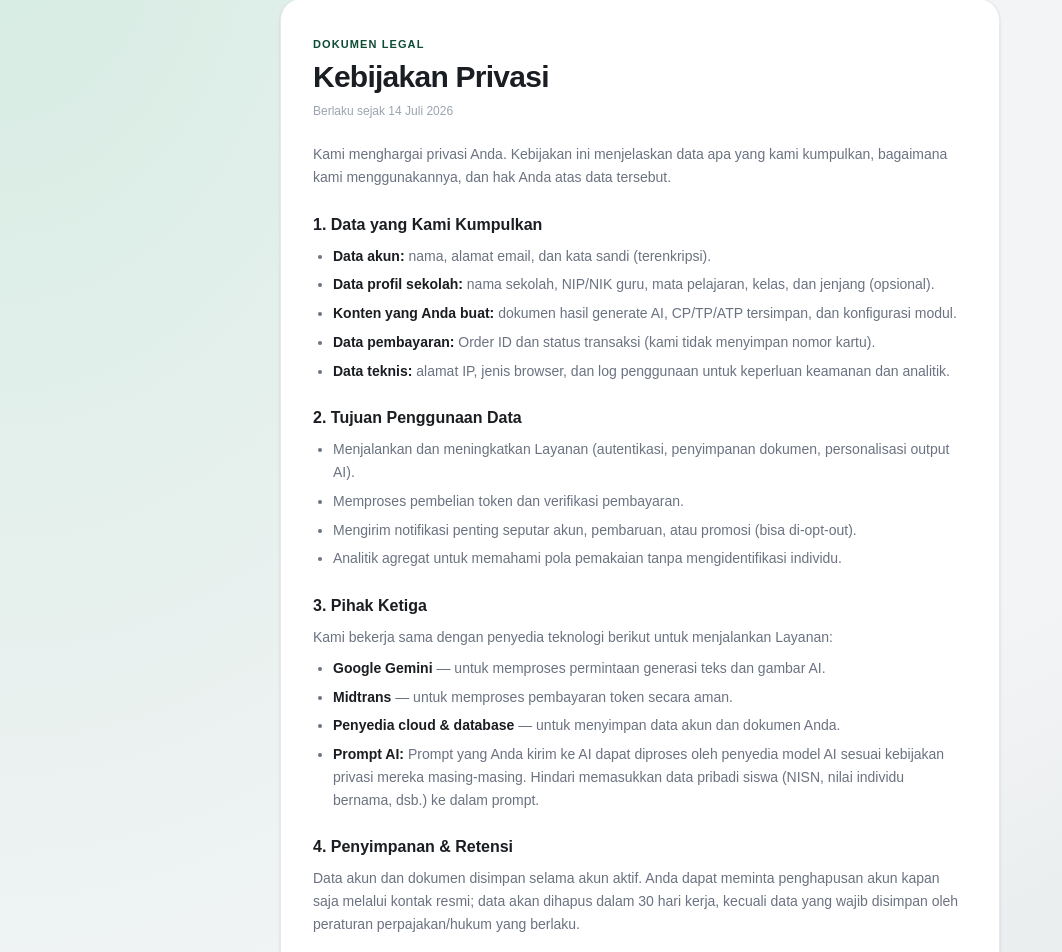
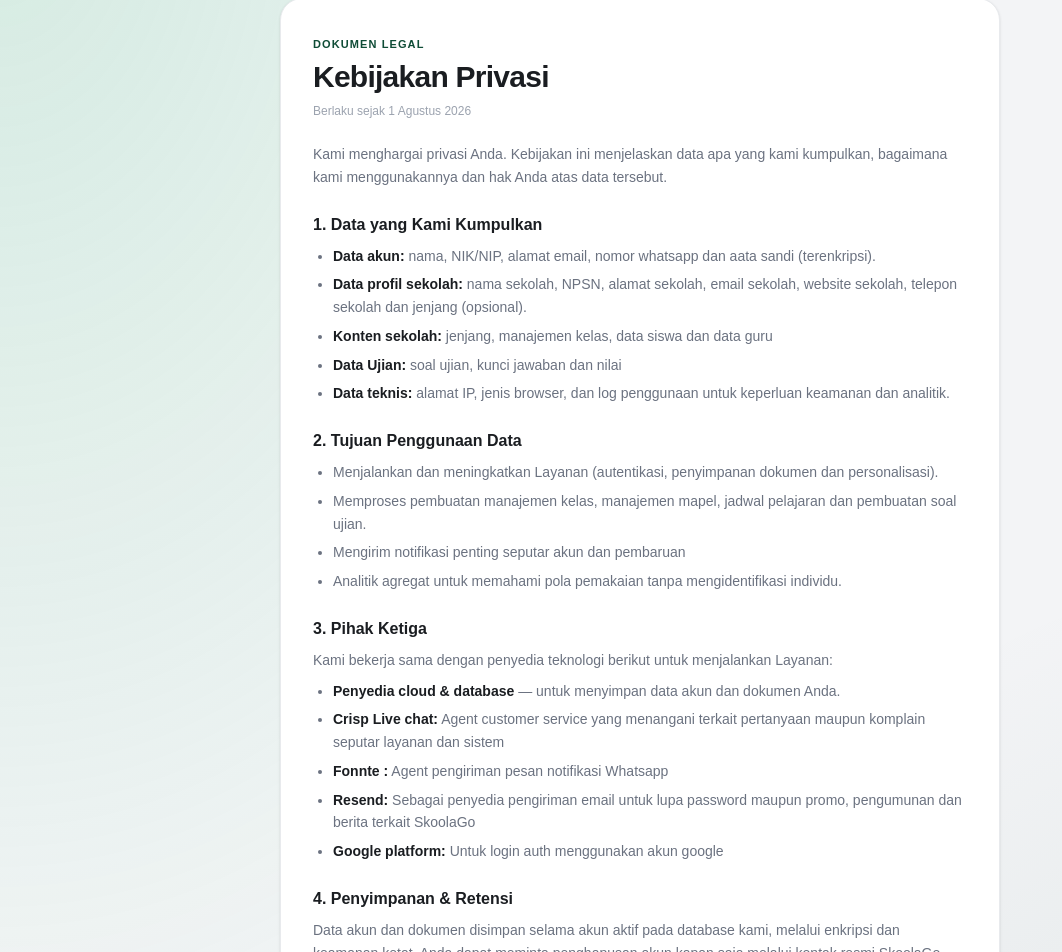
Before and after one commit to aguspurnomomz/sdngebomngan_frontend_repo, a React (Vite) app: page /privacy in a window 1280 px wide. Shown: the part 103-1055 px from the top of the page, without its empty margins (0-1062 px from the left). Built offline with nearby package versions, Linux system fonts and the light colour scheme; no server answers.

Commit message:
add : terms and privacy legal note

```diff
--- a/index.html
+++ b/index.html
@@ -2,7 +2,7 @@
 <html lang="en">
   <head>
     <meta charset="UTF-8" />
-    <link rel="icon" type="image/png" href="/icosklg.png" />
+    <link rel="icon" type="image/png" href="/logo_gembongan.png" />
     <meta name="viewport" content="width=device-width, initial-scale=1.0" />
     <link rel="preconnect" href="https://fonts.googleapis.com" />
     <link rel="preconnect" href="https://fonts.gstatic.com" crossorigin />
@@ -15,7 +15,7 @@
       data-client-key="Mid-client-65ejlOi2DCCaq7Mq">
     </script> -->
 
-    <title>SkoolaGo</title>
+    <title>Portal Pendidikan</title>
   </head>
   <body>
     <div id="root"></div>
--- a/src/pages/PrivacyPage.tsx
+++ b/src/pages/PrivacyPage.tsx
@@ -34,21 +34,21 @@ export default function PrivacyPage() {
             <h1 className="mt-1 mb-2 text-2xl font-bold tracking-tight text-tp-text sm:text-3xl">
               Kebijakan Privasi
             </h1>
-            <p className="text-xs text-tp-faint">Berlaku sejak 14 Juli 2026</p>
+            <p className="text-xs text-tp-faint">Berlaku sejak 1 Agustus 2026</p>
           </div>
 
           <p className="text-sm text-tp-muted leading-relaxed">
-            Kami menghargai privasi Anda. Kebijakan ini menjelaskan data apa yang kami kumpulkan, bagaimana kami menggunakannya, dan hak Anda atas data tersebut.
+            Kami menghargai privasi Anda. Kebijakan ini menjelaskan data apa yang kami kumpulkan, bagaimana kami menggunakannya dan hak Anda atas data tersebut.
           </p>
 
           <div className="space-y-6 text-sm text-tp-muted leading-relaxed">
             <section className="space-y-2">
               <h2 className="text-base font-bold text-tp-text">1. Data yang Kami Kumpulkan</h2>
               <ul className="list-disc pl-5 space-y-1.5">
-                <li><strong className="text-tp-text">Data akun:</strong> nama, alamat email, dan kata sandi (terenkripsi).</li>
-                <li><strong className="text-tp-text">Data profil sekolah:</strong> nama sekolah, NIP/NIK guru, mata pelajaran, kelas, dan jenjang (opsional).</li>
-                <li><strong className="text-tp-text">Konten yang Anda buat:</strong> dokumen hasil generate AI, CP/TP/ATP tersimpan, dan konfigurasi modul.</li>
-                <li><strong className="text-tp-text">Data pembayaran:</strong> Order ID dan status transaksi (kami tidak menyimpan nomor kartu).</li>
+                <li><strong className="text-tp-text">Data akun:</strong> nama, NIK/NIP, alamat email, nomor whatsapp dan aata sandi (terenkripsi).</li>
+                <li><strong className="text-tp-text">Data profil sekolah:</strong> nama sekolah, NPSN, alamat sekolah, email sekolah, website sekolah, telepon sekolah dan jenjang (opsional).</li>
+                <li><strong className="text-tp-text">Konten sekolah:</strong> jenjang, manajemen kelas, data siswa dan data guru</li>
+                <li><strong className="text-tp-text">Data Ujian:</strong> soal ujian, kunci jawaban dan nilai</li>
                 <li><strong className="text-tp-text">Data teknis:</strong> alamat IP, jenis browser, dan log penggunaan untuk keperluan keamanan dan analitik.</li>
               </ul>
             </section>
@@ -56,9 +56,9 @@ export default function PrivacyPage() {
             <section className="space-y-2">
               <h2 className="text-base font-bold text-tp-text">2. Tujuan Penggunaan Data</h2>
               <ul className="list-disc pl-5 space-y-1.5">
-                <li>Menjalankan dan meningkatkan Layanan (autentikasi, penyimpanan dokumen, personalisasi output AI).</li>
-                <li>Memproses pembelian token dan verifikasi pembayaran.</li>
-                <li>Mengirim notifikasi penting seputar akun, pembaruan, atau promosi (bisa di-opt-out).</li>
+                <li>Menjalankan dan meningkatkan Layanan (autentikasi, penyimpanan dokumen dan personalisasi).</li>
+                <li>Memproses pembuatan manajemen kelas, manajemen mapel, jadwal pelajaran dan pembuatan soal ujian.</li>
+                <li>Mengirim notifikasi penting seputar akun dan pembaruan</li>
                 <li>Analitik agregat untuk memahami pola pemakaian tanpa mengidentifikasi individu.</li>
               </ul>
             </section>
@@ -67,24 +67,25 @@ export default function PrivacyPage() {
               <h2 className="text-base font-bold text-tp-text">3. Pihak Ketiga</h2>
               <p>Kami bekerja sama dengan penyedia teknologi berikut untuk menjalankan Layanan:</p>
               <ul className="list-disc pl-5 space-y-1.5 mt-1">
-                <li><strong className="text-tp-text">Google Gemini</strong> — untuk memproses permintaan generasi teks dan gambar AI.</li>
-                <li><strong className="text-tp-text">Midtrans</strong> — untuk memproses pembayaran token secara aman.</li>
                 <li><strong className="text-tp-text">Penyedia cloud & database</strong> — untuk menyimpan data akun dan dokumen Anda.</li>
-                <li><strong className="text-tp-text">Prompt AI:</strong> Prompt yang Anda kirim ke AI dapat diproses oleh penyedia model AI sesuai kebijakan privasi mereka masing-masing. Hindari memasukkan data pribadi siswa (NISN, nilai individu bernama, dsb.) ke dalam prompt.</li>
+                <li><strong className="text-tp-text">Crisp Live chat:</strong> Agent customer service yang menangani terkait pertanyaan maupun komplain seputar layanan dan sistem</li>
+                <li><strong className="text-tp-text">Fonnte :</strong> Agent pengiriman pesan notifikasi Whatsapp</li>
+                <li><strong className="text-tp-text">Resend:</strong> Sebagai penyedia pengiriman email untuk lupa password maupun promo, pengumunan dan berita terkait SkoolaGo</li>
+                <li><strong className="text-tp-text">Google platform:</strong> Untuk login auth menggunakan akun google </li>
               </ul>
             </section>
 
             <section className="space-y-2">
               <h2 className="text-base font-bold text-tp-text">4. Penyimpanan & Retensi</h2>
               <p>
-                Data akun dan dokumen disimpan selama akun aktif. Anda dapat meminta penghapusan akun kapan saja melalui kontak resmi; data akan dihapus dalam 30 hari kerja, kecuali data yang wajib disimpan oleh peraturan perpajakan/hukum yang berlaku.
+                Data akun dan dokumen disimpan selama akun aktif pada database kami, melalui enkripsi dan keamanan ketat. Anda dapat meminta penghapusan akun kapan saja melalui kontak resmi SkoolaGo, data akan dihapus dalam 30 hari kerja, kecuali data yang wajib disimpan oleh peraturan hukum yang berlaku.
               </p>
             </section>
 
             <section className="space-y-2">
               <h2 className="text-base font-bold text-tp-text">5. Keamanan</h2>
               <p>
-                Kami menggunakan enkripsi in-transit (HTTPS), otentikasi berbasis token, dan Row-Level Security pada database. Namun, tidak ada sistem yang sepenuhnya bebas risiko — Pengguna wajib menjaga kerahasiaan kredensial akunnya.
+                Kami menggunakan enkripsi in-transit (HTTPS), otentikasi berbasis token, dan Row-Level Security pada database. Namun, tidak ada sistem yang sepenuhnya bebas risiko  Pengguna wajib menjaga kerahasiaan kredensial akunnya.
               </p>
             </section>
 
@@ -122,8 +123,8 @@ export default function PrivacyPage() {
               <Link to="/terms" className="hover:underline">Syarat & Ketentuan</Link>
               <span>•</span>
               <Link to="/privacy" className="font-medium text-tp-text">Kebijakan Privasi</Link>
-              <span>•</span>
-              <Link to="/disclaimer" className="hover:underline">Disclaimer</Link>
+              {/* <span>•</span>
+              <Link to="/disclaimer" className="hover:underline">Disclaimer</Link> */}
             </div>
           </div>
         </div>
--- a/src/pages/TermsPage.tsx
+++ b/src/pages/TermsPage.tsx
@@ -34,20 +34,19 @@ export default function TermsPage() {
             <h1 className="mt-1 mb-2 text-2xl font-bold tracking-tight text-tp-text sm:text-3xl">
               Syarat & Ketentuan
             </h1>
-            <p className="text-xs text-tp-faint">Berlaku sejak 14 Juli 2026</p>
+            <p className="text-xs text-tp-faint">Berlaku sejak 1 Agustus 2026</p>
           </div>
 
           <p className="text-sm text-tp-muted leading-relaxed">
-            Dokumen ini mengatur hubungan antara Anda sebagai Pengguna dan SkoolaGo sebagai pengelola. Dengan mendaftar dan menggunakan Layanan, Anda dianggap telah membaca, memahami, dan menyetujui seluruh ketentuan berikut.
+            Dokumen ini mengatur hubungan antara SDN Gembongan sebagai Pengguna dan SkoolaGo sebagai pengelola. Dengan menggunakan layanan ini, kami anggap pihak SDN Gembongan telah membaca, memahami dan menyetujui seluruh ketentuan berikut.
           </p>
 
           <div className="space-y-6 text-sm text-tp-muted leading-relaxed">
             <section className="space-y-2">
               <h2 className="text-base font-bold text-tp-text">1. Definisi</h2>
               <ul className="list-disc pl-5 space-y-1.5">
-                <li><strong className="text-tp-text">"Layanan"</strong> berarti aplikasi web SkoolaGo yang dikelola oleh Divisi Teknologi dan Inforamasi SkoolaGo, mencakup semua modul AI untuk pembuatan perangkat pembelajaran (CP, TP, ATP, Modul Ajar, LKPD, Bank Soal, dan modul lainnya).</li>
-                <li><strong className="text-tp-text">"Pengguna"</strong> adalah setiap individu yang mendaftar, mengakses, atau menggunakan Layanan, terutama guru dan tenaga kependidikan di Indonesia.</li>
-                <li><strong className="text-tp-text">"Token"</strong> adalah satuan kredit internal yang digunakan untuk mengakses fitur generasi AI di dalam Layanan.</li>
+                <li><strong className="text-tp-text">"Layanan"</strong> berarti aplikasi Portal Pendidikan yang kami kembangkan dapat digunakan sepenuhnya oleh seluruh civitas di SDN Gembongan</li>
+                <li><strong className="text-tp-text">"Pengguna"</strong> adalah setiap individu yang mengakses, atau menggunakan Layanan Portal Pendidikan, terutama guru dan siswa di lingkup SDN Gembongan.</li>
               </ul>
             </section>
 
@@ -57,26 +56,25 @@ export default function TermsPage() {
                 <li>Pengguna wajib mendaftar dengan data yang benar dan akurat (nama, email, dan informasi sekolah).</li>
                 <li>Satu akun hanya untuk satu orang. Dilarang membagikan akun atau menjual akses akun ke pihak lain.</li>
                 <li>Pengguna bertanggung jawab penuh atas keamanan kata sandi dan seluruh aktivitas di dalam akunnya.</li>
-                <li>SkoolaGo berhak menonaktifkan akun yang terbukti disalahgunakan tanpa pengembalian dana.</li>
+                <li>SkoolaGo berhak menonaktifkan akun yang terbukti disalahgunakan.</li>
               </ul>
             </section>
 
             <section className="space-y-2">
               <h2 className="text-base font-bold text-tp-text">3. Lisensi Pemakaian</h2>
               <p>
-                SkoolaGo memberikan lisensi terbatas, non-eksklusif, dan tidak dapat dialihkan kepada Pengguna untuk menggunakan Layanan sesuai peruntukannya, yaitu membantu penyusunan perangkat pembelajaran.
+                SkoolaGo memberikan lisensi penuh, eksklusif untuk menggunakan Layanan sesuai peruntukannya, yaitu membantu penyusunan perangkat pembelajaran dan sistem informasi manajemen sekolah.
               </p>
               <p className="mt-2">
-                Dokumen yang dihasilkan (DOCX/output AI) boleh digunakan, diedit, dan dicetak oleh Pengguna untuk keperluan mengajar di institusinya sendiri.
+                Dokumen yang dihasilkan boleh digunakan, diedit dan dicetak oleh Pengguna untuk keperluan mengajar di institusinya sendiri (SDN Gembongan).
               </p>
             </section>
 
             <section className="space-y-2">
               <h2 className="text-base font-bold text-tp-text">4. Larangan</h2>
               <ul className="list-disc pl-5 space-y-1.5">
-                <li>Menggunakan Layanan untuk tujuan melanggar hukum, SARA, pornografi, atau kekerasan.</li>
-                <li>Melakukan reverse engineering, scraping massal, atau mengekstrak prompt/sistem AI di balik Layanan.</li>
-                <li>Menjual kembali output AI atas nama produk lain tanpa penambahan nilai edukatif yang signifikan.</li>
+                <li>Menggunakan Layanan untuk tujuan melanggar hukum dan scam</li>
+                <li>Melakukan reverse engineering, scraping massal di balik Layanan.</li>
                 <li>Menggunakan Layanan untuk membuat soal ujian nasional/terstandarisasi resmi tanpa verifikasi otoritas berwenang.</li>
               </ul>
             </section>
@@ -84,36 +82,33 @@ export default function TermsPage() {
             <section className="space-y-2">
               <h2 className="text-base font-bold text-tp-text">5. Hak Kekayaan Intelektual</h2>
               <p>
-                Seluruh kode, desain, prompt engineering, dan sistem SkoolaGo merupakan milik SkoolaGo dan dilindungi hukum.
+                Seluruh kode, desain dan sistem Portal Pendidikan ini merupakan milik SkoolaGo dan dilindungi hukum.
               </p>
               <p className="mt-2">
-                Output AI (dokumen yang di-generate) menjadi hak Pengguna sepenuhnya untuk keperluan mengajar, namun SkoolaGo tidak menjamin keunikan absolut karena AI dapat menghasilkan struktur serupa untuk input yang mirip.
+                Output (dokumen) menjadi hak Pengguna sepenuhnya untuk keperluan mengajar.
               </p>
             </section>
 
             <section className="space-y-2">
               <h2 className="text-base font-bold text-tp-text">6. Pembatasan Tanggung Jawab</h2>
               <p>
-                Layanan diberikan "as-is". SkoolaGo tidak menjamin akurasi 100% output AI dan tidak bertanggung jawab atas konsekuensi penggunaan output tanpa verifikasi.
-              </p>
-              <p className="mt-2">
-                Total tanggung jawab SkoolaGo atas klaim apa pun dibatasi maksimum sebesar nilai token yang belum terpakai di akun Pengguna.
+                SkoolaGo memberikan layanan penuh Portal Pendidikan untuk dapat digunakan dengan sebaik mungkin, apabila ada permintaan dan kustomisasi pada sistem dapat dikonsultasikan dengan tim terkait.
               </p>
             </section>
 
             <section className="space-y-2">
               <h2 className="text-base font-bold text-tp-text">7. Perubahan Ketentuan</h2>
               <p>
-                SkoolaGo dapat memperbarui Syarat & Ketentuan sewaktu-waktu. Perubahan material akan diumumkan melalui email atau notifikasi di aplikasi. Melanjutkan penggunaan setelah perubahan berarti Pengguna menerima ketentuan baru.
+                SkoolaGo dapat memperbarui Syarat & Ketentuan sewaktu-waktu. Perubahan material akan diumumkan melalui email atau notifikasi di aplikasi. Melanjutkan penggunaan setelah perubahan berarti Pengguna (SDN Gembongan) menerima ketentuan baru.
               </p>
             </section>
 
-            <section className="space-y-2">
+            {/* <section className="space-y-2">
               <h2 className="text-base font-bold text-tp-text">8. Hukum yang Berlaku</h2>
               <p>
-                Syarat & Ketentuan ini tunduk pada hukum Republik Indonesia. Segala sengketa diselesaikan terlebih dahulu secara musyawarah, dan bila tidak tercapai, melalui pengadilan yang berwenang di Indonesia.
+                Syarat & Ketentuan ini tunduk pada hukum di Republik Indonesia. Segala sengketa diselesaikan terlebih dahulu secara musyawarah dan bila tidak tercapai, dapat dilanjutkan melalui kewenangan hukum yang berlaku.
               </p>
-            </section>
+            </section> */}
 
             {/* Kotak Kontak */}
             <div className="rounded-2xl border border-emerald-200 bg-emerald-50/60 p-4 text-xs space-y-1">
@@ -132,8 +127,8 @@ export default function TermsPage() {
               <span className="font-medium text-tp-text">Syarat & Ketentuan</span>
               <span>•</span>
               <Link to="/privacy" className="hover:underline">Kebijakan Privasi</Link>
-              <span>•</span>
-              <Link to="/disclaimer" className="hover:underline">Disclaimer</Link>
+              {/* <span>•</span>
+              <Link to="/disclaimer" className="hover:underline">Disclaimer</Link> */}
             </div>
           </div>
         </div>
```
Also changed, not shown: src/pages/auth/AdminSchoolLoginPage.tsx (+51 -3 lines), public/logo_gembongan.png (added).
